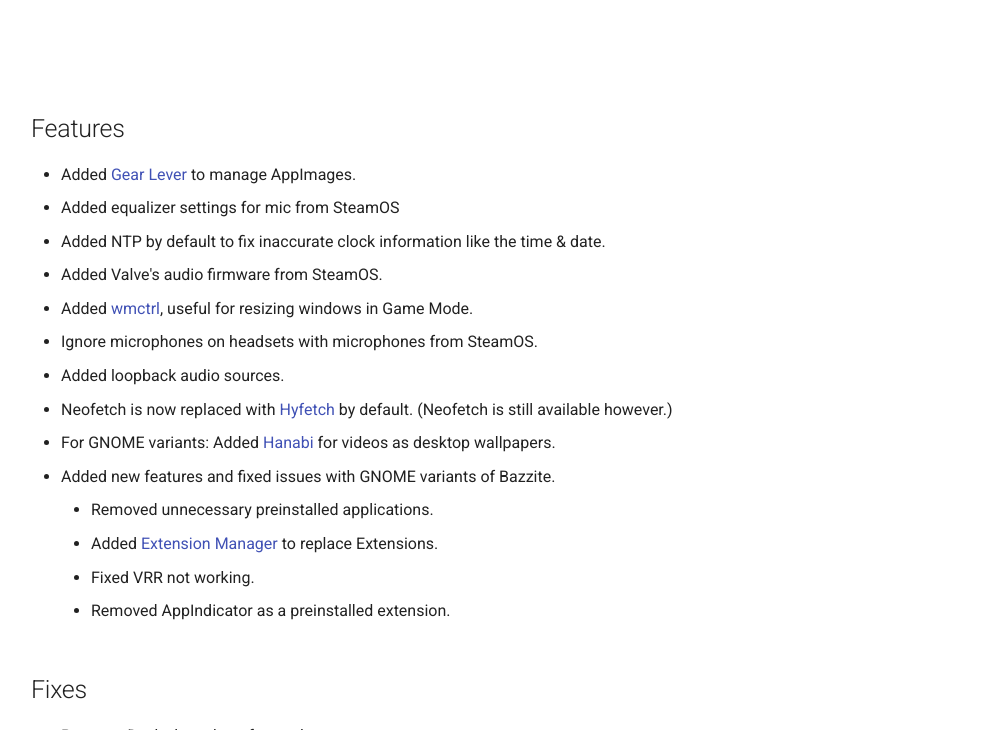
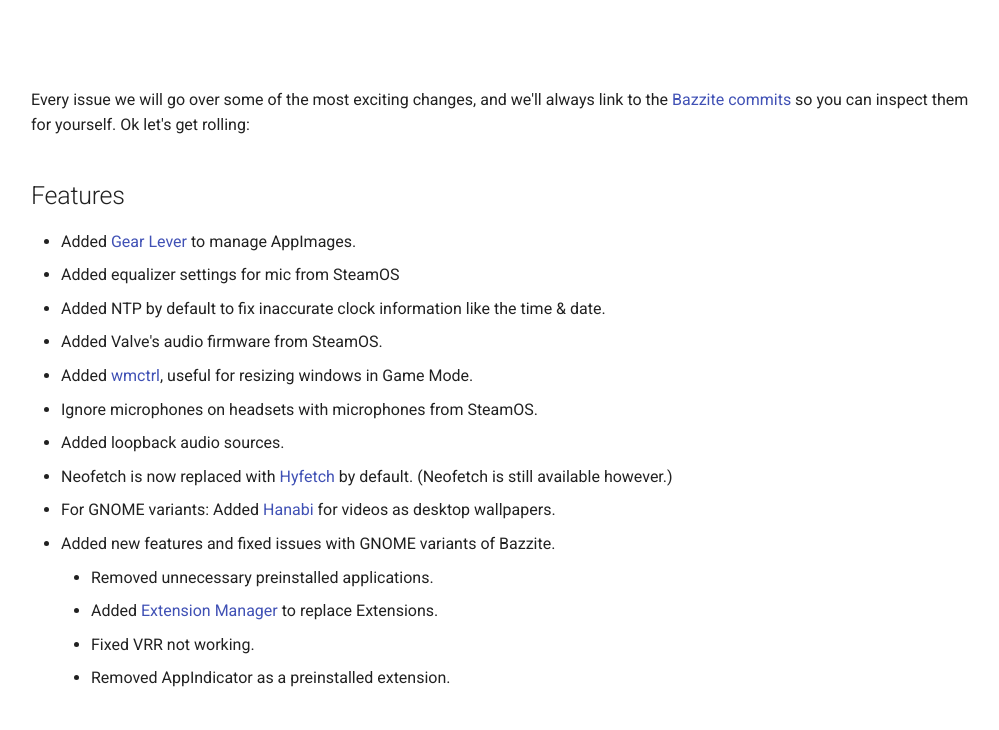
Before and after one commit to ublue-os/website, an MkDocs documentation site: the page built from docs/blog/posts/bazzite-buzz-01.md, in a window 1280 px wide and 900 px high, scrolled down 696 px, cut to the strip 170-900 px from the top of the window. Shown: the whole strip, without its empty margins (265-1264 px from the left). Built offline with MkDocs 1.6.1 and Material for MkDocs 9.7.7, drawn with Linux system fonts in a browser that asks for light colours; comment, search, counter and statistics services are not loaded.

Commit message:
feat: add link to bazzit commits

```diff
--- a/docs/blog/posts/bazzite-buzz-01.md
+++ b/docs/blog/posts/bazzite-buzz-01.md
@@ -4,6 +4,8 @@ comments: true
 authors:
   - nicknamenick
   - castrojo
+links:
+  - Bazzite Commits: https://github.com/ublue-os/bazzite/commits/main
 ---
 
 # Bazzite Buzz No. 1
@@ -19,6 +21,8 @@ In order to help with that we'll start publishing these Bazzite notes regularly
 <iframe width="560" height="315" src="https://www.youtube.com/embed/aaeRk8_i1Ds" title="YouTube video player" frameborder="0" allow="accelerometer; autoplay; clipboard-write; encrypted-media; gyroscope; picture-in-picture; web-share" allowfullscreen></iframe>
 <br/>
 <br/>
+
+Every issue we will go over some of the most exciting changes, and we'll always link to the [Bazzite commits](https://github.com/ublue-os/bazzite/commits/main) so you can inspect them for yourself. Ok let's get rolling:
 
 ## Features
 
```
